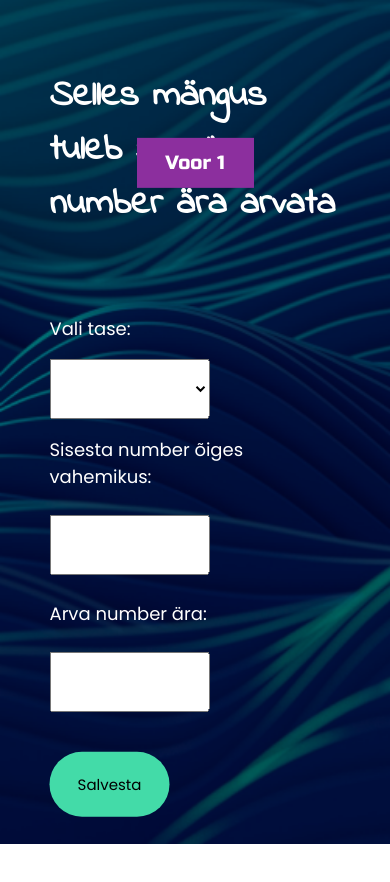
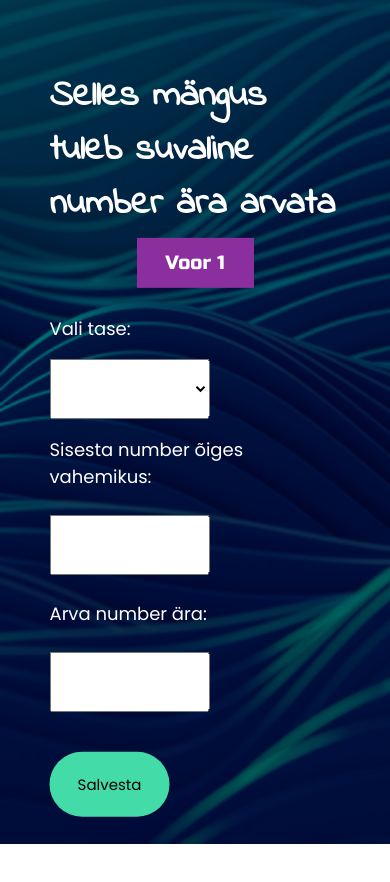
Before and after one commit to AVprogpinx131/AVprogpinx131.github.io, a plain HTML site: page index.html in a window 390 px wide. Drawn offline with nearby package versions, Linux system fonts and the light colour scheme.

Commit message:
Update style.css

```diff
--- a/style.css
+++ b/style.css
@@ -236,7 +236,7 @@ a {
 
   .rounds {
     width: 60%;
-    top: 120px;
+    top: 220px;
     font-size: 1.2em;
   }
 
```
